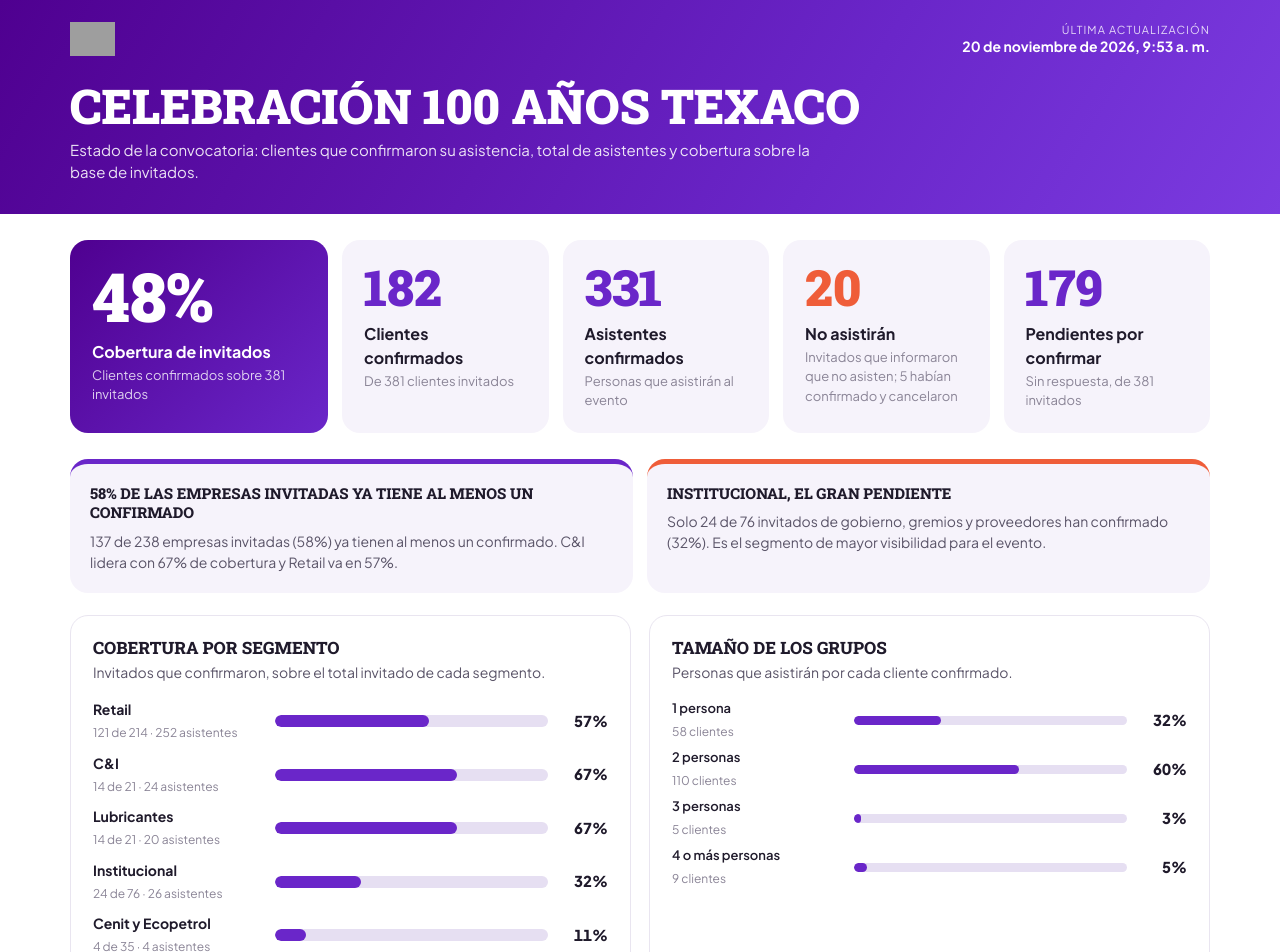
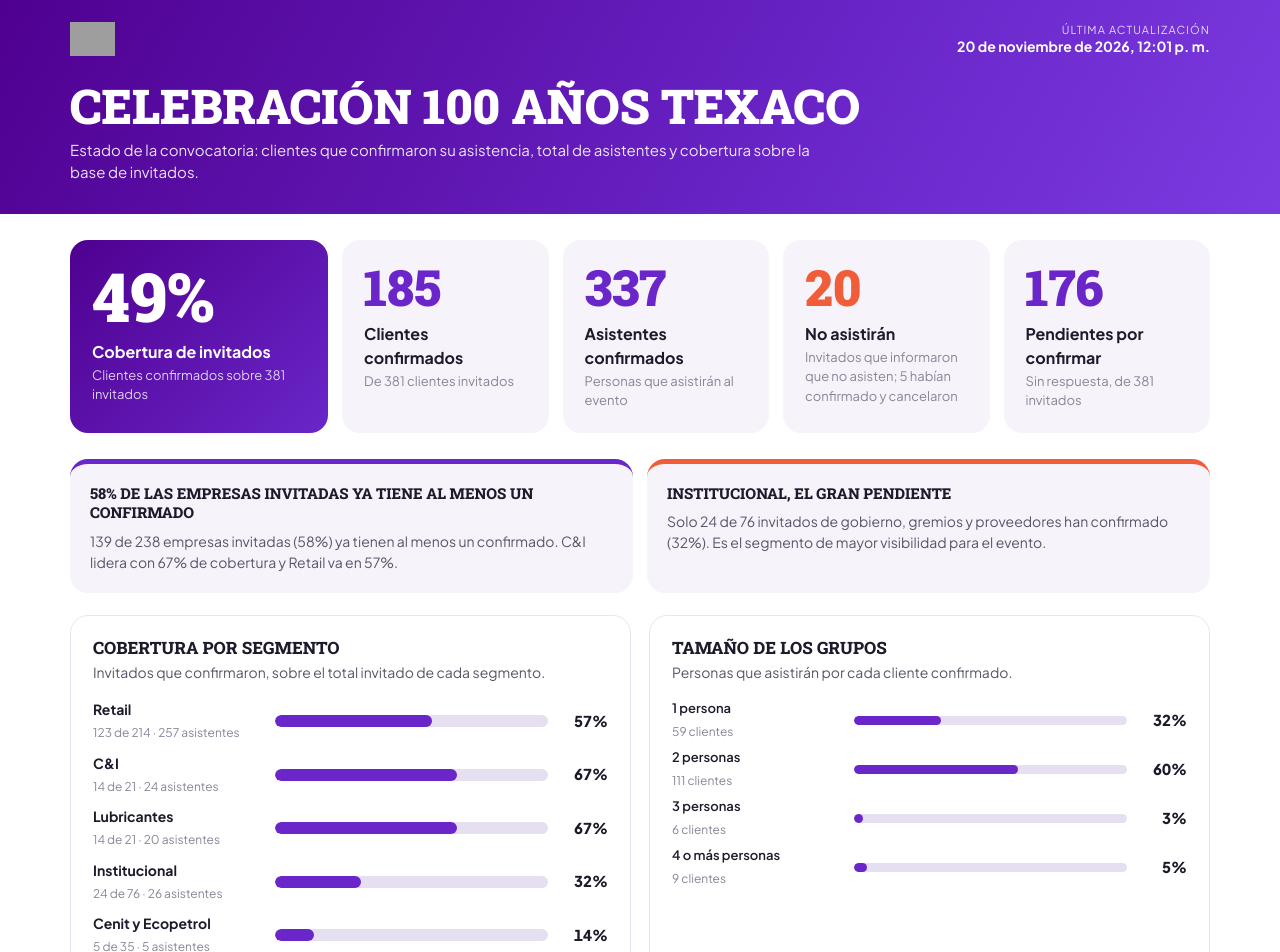
Before and after one commit to kevinromeroe/celebracion100texaco, a plain HTML site: page index.html in a window 1280 px wide. Shown: the top 952 px of the page. Drawn offline with Linux system fonts and the light colour scheme; grey boxes are pictures that could not be loaded.

Commit message:
Actualización automática 2026-11-20 12:01
Co-Authored-By: Claude Opus 5.5 <noreply@anthropic.com>

```diff
--- a/index.html
+++ b/index.html
@@ -41,34 +41,34 @@ footer{color:var(--muted);font-size:12px;padding:6px 20px 30px;border-top:1px so
 @media print{header,.k.main,.steps{-webkit-print-color-adjust:exact;print-color-adjust:exact}}
 </style></head><body>
 <header><div class="wrap">
-<div class="top"><img src="https://preem.com.co/wp-content/uploads/2024/04/logo-Preem-fondo-blanco-200px.webp" alt="preem" onerror="this.outerHTML='<b style=&quot;font:900 26px Roboto Slab,serif&quot;>preem</b>'"><div class="upd"><span>Última actualización</span><b>20 de noviembre de 2026, 9:53 a. m.</b></div></div>
+<div class="top"><img src="https://preem.com.co/wp-content/uploads/2024/04/logo-Preem-fondo-blanco-200px.webp" alt="preem" onerror="this.outerHTML='<b style=&quot;font:900 26px Roboto Slab,serif&quot;>preem</b>'"><div class="upd"><span>Última actualización</span><b>20 de noviembre de 2026, 12:01 p. m.</b></div></div>
 <h1>Celebración 100 años Texaco</h1>
 <p class="sub">Estado de la convocatoria: clientes que confirmaron su asistencia, total de asistentes y cobertura sobre la base de invitados.</p>
 </div></header>
 <main class="wrap">
 <section class="hero">
-<div class="k main"><div class="v">48%</div><div class="l">Cobertura de invitados</div><div class="n">Clientes confirmados sobre 381 invitados</div></div>
-<div class="k"><div class="v">182</div><div class="l">Clientes confirmados</div><div class="n">De 381 clientes invitados</div></div>
-<div class="k"><div class="v">331</div><div class="l">Asistentes confirmados</div><div class="n">Personas que asistirán al evento</div></div>
+<div class="k main"><div class="v">49%</div><div class="l">Cobertura de invitados</div><div class="n">Clientes confirmados sobre 381 invitados</div></div>
+<div class="k"><div class="v">185</div><div class="l">Clientes confirmados</div><div class="n">De 381 clientes invitados</div></div>
+<div class="k"><div class="v">337</div><div class="l">Asistentes confirmados</div><div class="n">Personas que asistirán al evento</div></div>
 <div class="k neg"><div class="v">20</div><div class="l">No asistirán</div><div class="n">Invitados que informaron que no asisten; 5 habían confirmado y cancelaron</div></div>
-<div class="k"><div class="v">179</div><div class="l">Pendientes por confirmar</div><div class="n">Sin respuesta, de 381 invitados</div></div>
+<div class="k"><div class="v">176</div><div class="l">Pendientes por confirmar</div><div class="n">Sin respuesta, de 381 invitados</div></div>
 </section>
 <section class="msgs">
-<div class="msg"><h3>58% de las empresas invitadas ya tiene al menos un confirmado</h3><p>137 de 238 empresas invitadas (58%) ya tienen al menos un confirmado. C&amp;I lidera con 67% de cobertura y Retail va en 57%.</p></div>
+<div class="msg"><h3>58% de las empresas invitadas ya tiene al menos un confirmado</h3><p>139 de 238 empresas invitadas (58%) ya tienen al menos un confirmado. C&amp;I lidera con 67% de cobertura y Retail va en 57%.</p></div>
 <div class="msg alert"><h3>Institucional, el gran pendiente</h3><p>Solo 24 de 76 invitados de gobierno, gremios y proveedores han confirmado (32%). Es el segmento de mayor visibilidad para el evento.</p></div>
 </section>
 <section class="grid">
-<div class="card"><h2>Cobertura por segmento</h2><p class="c">Invitados que confirmaron, sobre el total invitado de cada segmento.</p><div class="row"><div class="lab"><b>Retail</b><span>121 de 214 · 252 asistentes</span></div>
-<div class="track"><i style="width:56.5%"></i></div><div class="val">57%</div></div><div class="row"><div class="lab"><b>C&I</b><span>14 de 21 · 24 asistentes</span></div>
+<div class="card"><h2>Cobertura por segmento</h2><p class="c">Invitados que confirmaron, sobre el total invitado de cada segmento.</p><div class="row"><div class="lab"><b>Retail</b><span>123 de 214 · 257 asistentes</span></div>
+<div class="track"><i style="width:57.5%"></i></div><div class="val">57%</div></div><div class="row"><div class="lab"><b>C&I</b><span>14 de 21 · 24 asistentes</span></div>
 <div class="track"><i style="width:66.7%"></i></div><div class="val">67%</div></div><div class="row"><div class="lab"><b>Lubricantes</b><span>14 de 21 · 20 asistentes</span></div>
 <div class="track"><i style="width:66.7%"></i></div><div class="val">67%</div></div><div class="row"><div class="lab"><b>Institucional</b><span>24 de 76 · 26 asistentes</span></div>
-<div class="track"><i style="width:31.6%"></i></div><div class="val">32%</div></div><div class="row"><div class="lab"><b>Cenit y Ecopetrol</b><span>4 de 35 · 4 asistentes</span></div>
-<div class="track"><i style="width:11.4%"></i></div><div class="val">11%</div></div><div class="row"><div class="lab"><b>Ex empleados</b><span>5 de 14 · 5 asistentes</span></div>
+<div class="track"><i style="width:31.6%"></i></div><div class="val">32%</div></div><div class="row"><div class="lab"><b>Cenit y Ecopetrol</b><span>5 de 35 · 5 asistentes</span></div>
+<div class="track"><i style="width:14.3%"></i></div><div class="val">14%</div></div><div class="row"><div class="lab"><b>Ex empleados</b><span>5 de 14 · 5 asistentes</span></div>
 <div class="track"><i style="width:35.7%"></i></div><div class="val">36%</div></div></div>
-<div class="card"><h2>Tamaño de los grupos</h2><p class="c">Personas que asistirán por cada cliente confirmado.</p><div class="row sm"><div class="lab"><b>1 persona</b><span>58 clientes</span></div>
-<div class="track"><i style="width:31.9%"></i></div><div class="val">32%</div></div><div class="row sm"><div class="lab"><b>2 personas</b><span>110 clientes</span></div>
-<div class="track"><i style="width:60.4%"></i></div><div class="val">60%</div></div><div class="row sm"><div class="lab"><b>3 personas</b><span>5 clientes</span></div>
-<div class="track"><i style="width:2.7%"></i></div><div class="val">3%</div></div><div class="row sm"><div class="lab"><b>4 o más personas</b><span>9 clientes</span></div>
+<div class="card"><h2>Tamaño de los grupos</h2><p class="c">Personas que asistirán por cada cliente confirmado.</p><div class="row sm"><div class="lab"><b>1 persona</b><span>59 clientes</span></div>
+<div class="track"><i style="width:31.9%"></i></div><div class="val">32%</div></div><div class="row sm"><div class="lab"><b>2 personas</b><span>111 clientes</span></div>
+<div class="track"><i style="width:60.0%"></i></div><div class="val">60%</div></div><div class="row sm"><div class="lab"><b>3 personas</b><span>6 clientes</span></div>
+<div class="track"><i style="width:3.2%"></i></div><div class="val">3%</div></div><div class="row sm"><div class="lab"><b>4 o más personas</b><span>9 clientes</span></div>
 <div class="track"><i style="width:4.9%"></i></div><div class="val">5%</div></div></div>
 </section>
 </main>
```
